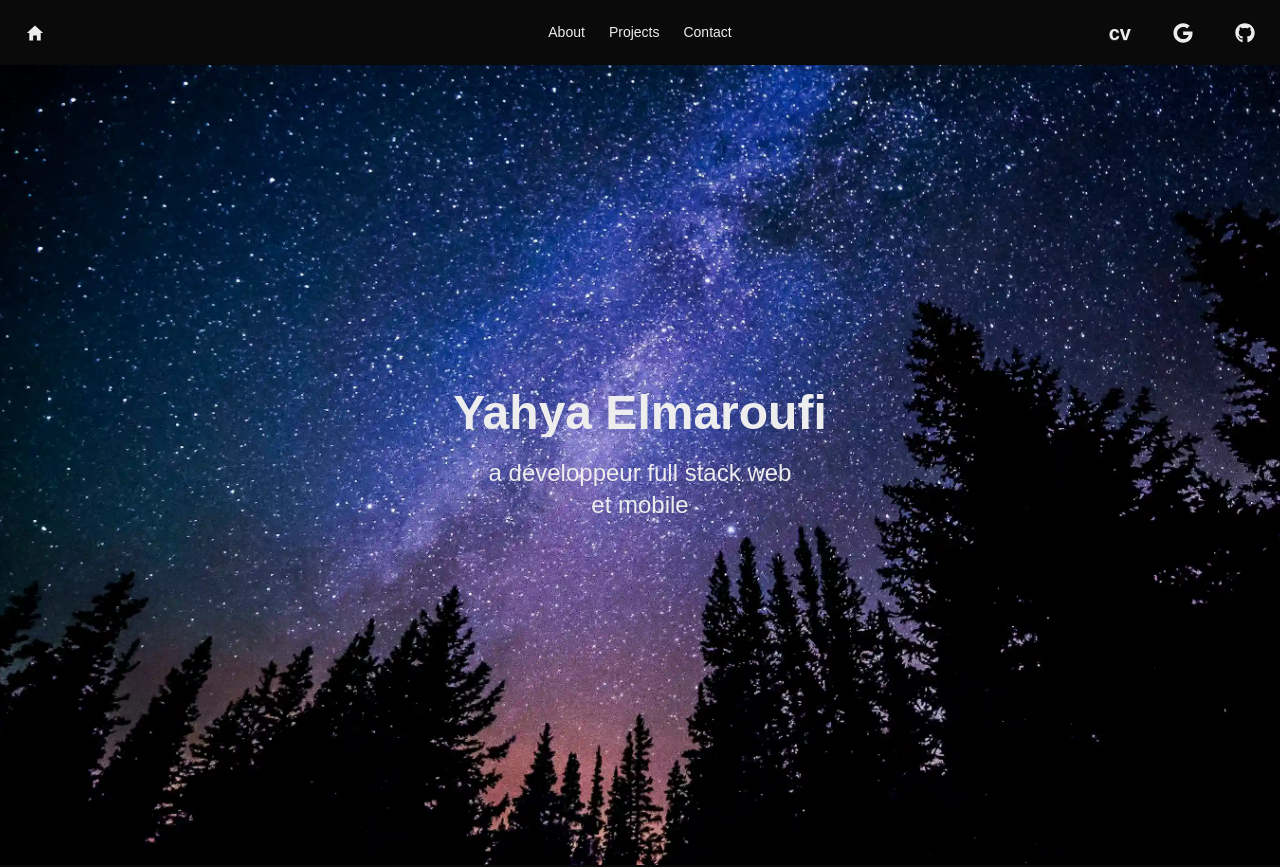
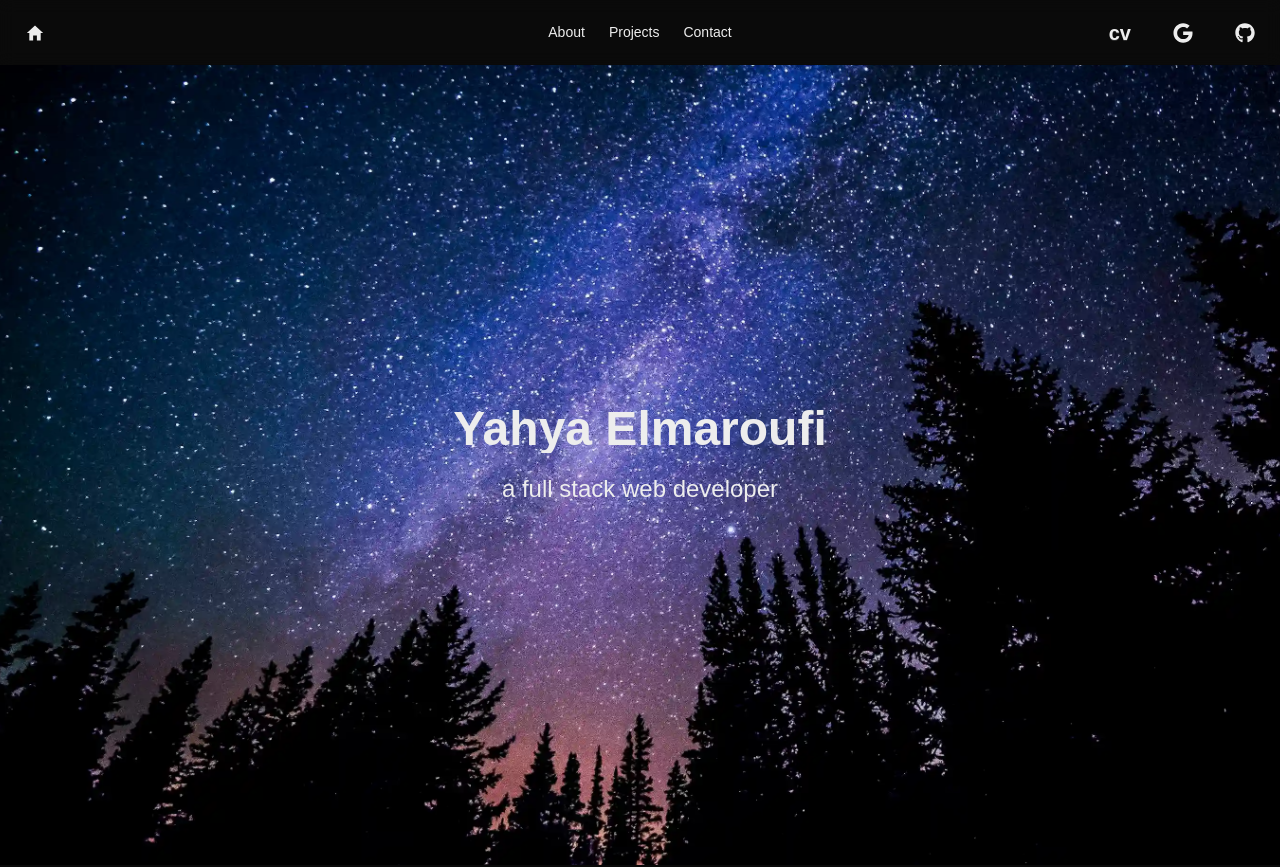
Before and after one commit to y-elmaa/p-portfolio, a Next.js app: page / in a window 1280 px wide. Shown: the top 867 px of the page. Built offline with nearby package versions, Linux system fonts and the light colour scheme.

Commit message:
change name

```diff
--- a/app/layout/home.tsx
+++ b/app/layout/home.tsx
@@ -20,8 +20,8 @@ const HomePage = () => {
             Yahya Elmaroufi
           </h1>
          <p className="mb-5 typing text-base sm:text-2xl flex flex-col">
-  <span>a développeur full stack web</span>
-  <span>et mobile</span>
+  <span>a full stack web developer</span>
+
 </p>
 
         </div>
```
